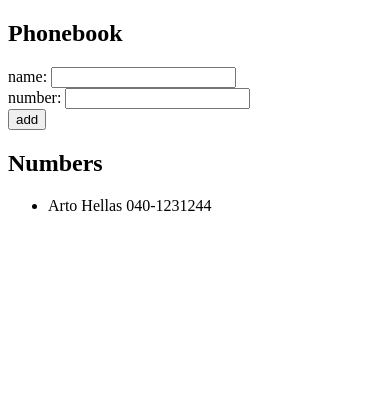
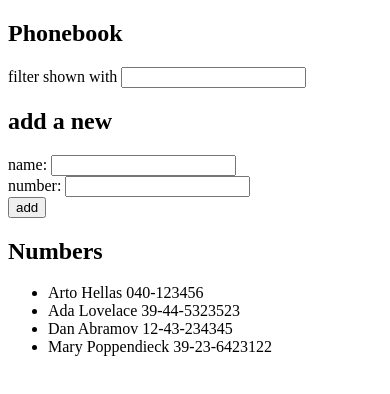
Before and after one commit to WhiskeyC0la/fullstackopen, a React (Vite) app in the folder part2/phonebook/: page / in a window 390 px wide. Shown: the top 394 px of the page. Built offline with nearby package versions, Linux system fonts and the light colour scheme.

Commit message:
part2 exercise 2.9 phonebook

```diff
--- a/part2/phonebook/src/App.jsx
+++ b/part2/phonebook/src/App.jsx
@@ -1,15 +1,19 @@
 import { useState } from 'react'
 
 const App = () => {
-  const [persons, setPersons] = useState([
-    { name: 'Arto Hellas', number: '040-1231244' }
+   const [persons, setPersons] = useState([
+    { name: 'Arto Hellas', number: '040-123456' },
+    { name: 'Ada Lovelace', number: '39-44-5323523' },
+    { name: 'Dan Abramov', number: '12-43-234345' },
+    { name: 'Mary Poppendieck', number: '39-23-6423122' }
   ])
   const [newName, setNewName] = useState('')
   const [newPhone, setNewPhone] = useState('')
+  const [newFilter, setNewFilter] = useState('')
   const addPerson = (event) => {
     event.preventDefault()
     const normalizedName = newName.trim().toLowerCase()
-    if (normalizedName !== '') {
+    if (normalizedName !== '' && newPhone !== '') {
       if (!persons.find(person => person.name.toLowerCase() === normalizedName)) {
         const newPerson = {
           name: newName.trim(),
@@ -32,11 +36,22 @@ const App = () => {
       setNewPhone(event.target.value)
     }
   }
+  const handleFilterChange = (event) => {
+    setNewFilter(event.target.value)
+  }
+  const personsToShow = newFilter.trim() === ''
+  ? persons
+  : persons.filter(person => person.name.toLowerCase().includes(newFilter.trim().toLowerCase()))
 
   return (
     <div>
       <h2>Phonebook</h2>
+      <div>
+          filter shown with <input value={newFilter}
+          onChange={handleFilterChange}/>
+        </div>
       <form onSubmit={addPerson}>
+        <h2>add a new</h2>
         <div>
           name: <input value={newName}
           onChange={handleNameChange}/>
@@ -51,7 +66,7 @@ const App = () => {
       </form>
       <h2>Numbers</h2>
       <ul>
-        {persons.map(person => <li key={person.name}>{person.name} {person.number}</li>)}
+        {personsToShow.map(person => <li key={person.name}>{person.name} {person.number}</li>)}
       </ul>
     </div>
 
```
